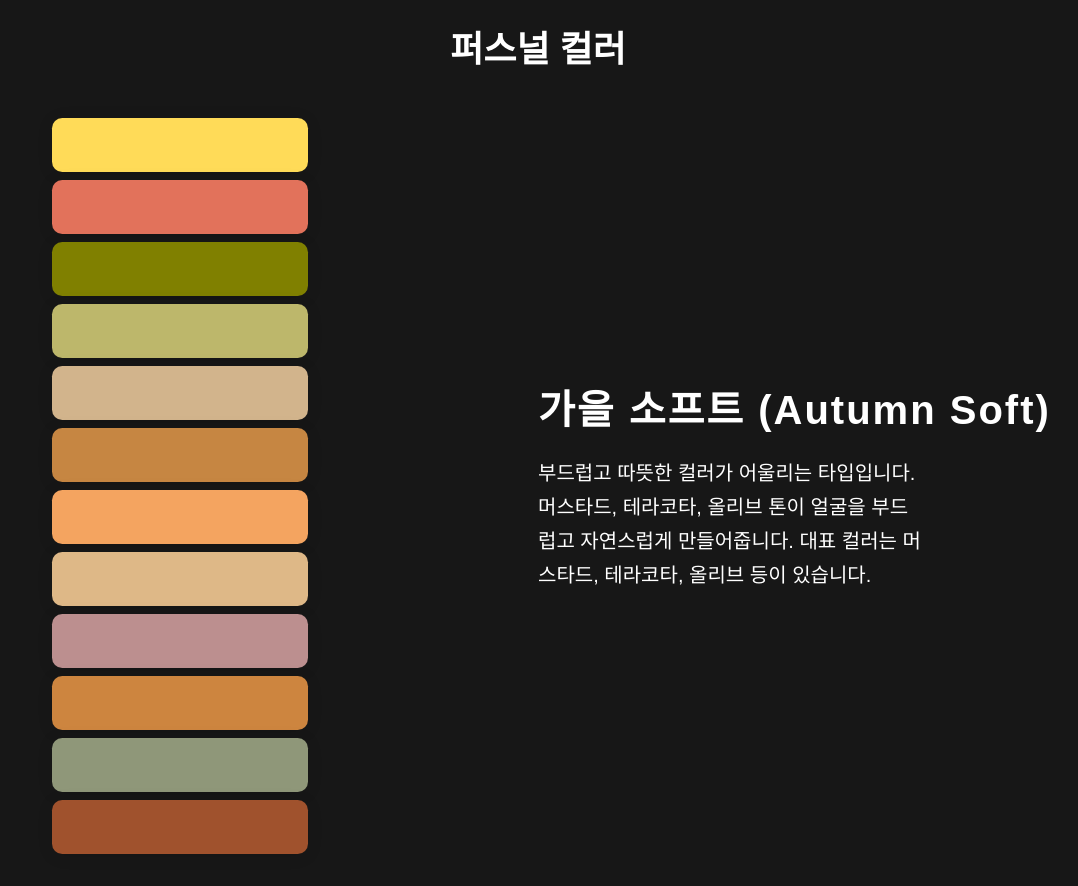
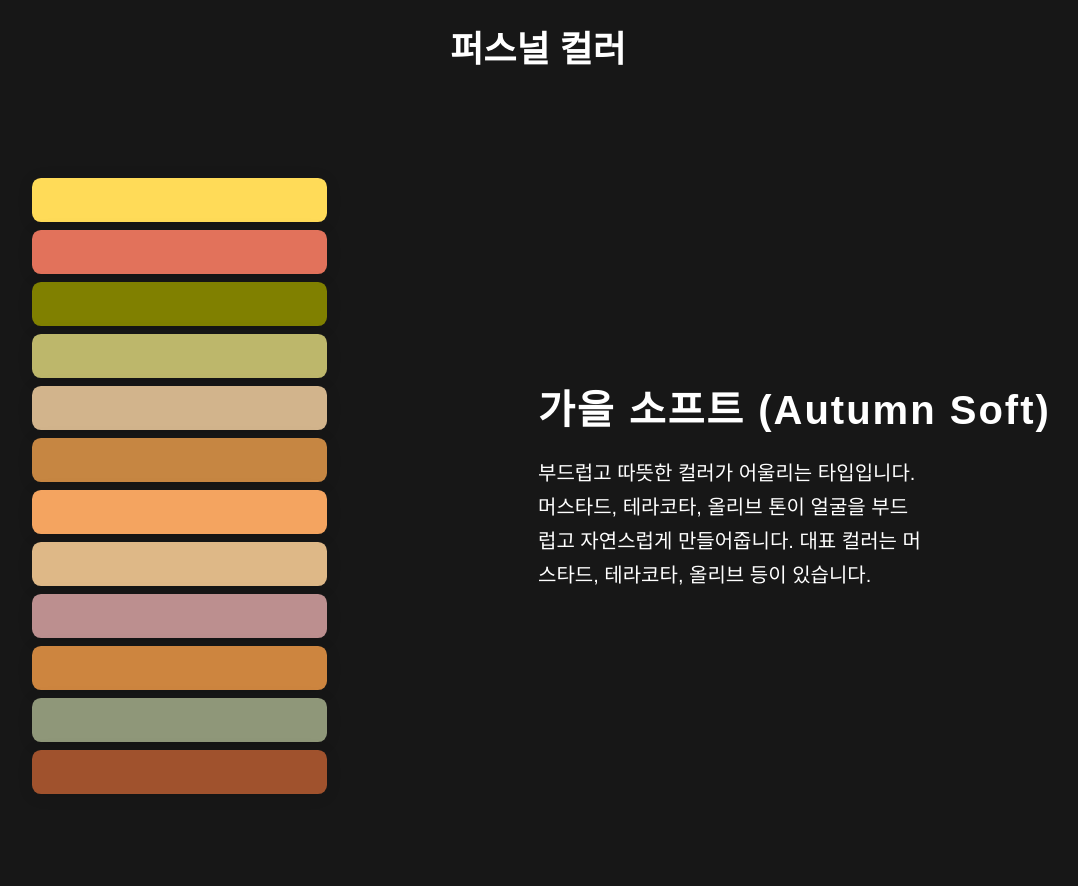
Before and after one commit to smartm1rror/smart_mirror_fe, a Next.js app: page /DataScreen/personal-color in a window 1280 px wide. Shown: the whole page, without its empty margins (102-1180 px from the left). Built offline with nearby package versions, Linux system fonts and the light colour scheme.

Commit message:
feat:file

```diff
--- a/src/app/DataScreen/personal-color/personal-sidecar/PersonalSide.tsx
+++ b/src/app/DataScreen/personal-color/personal-sidecar/PersonalSide.tsx
@@ -26,16 +26,16 @@ const PersonalColorPanel: React.FC<PersonalColorPanelProps> = ({
         justifyContent: 'center',
         alignItems: 'center',
         gap: '1vh', // 간격을 좁게
-        padding: '4vh 0',
+        padding: '10vh 0',
       }}>
         {colors.map((color, idx) => (
           <div
             key={idx}
             style={{
-              width: '20vw',          // 더 넓게
-              height: '10vh',         // 더 높게
+              width: '23vw',          // 더 넓게
+              height: '5.5vh',         // 더 높게
               background: color,
-              borderRadius: '0.8vw',
+              borderRadius: '0.7vw',
               boxShadow: '0 2px 16px rgba(0,0,0,0.10)'
             }}
           />
```
